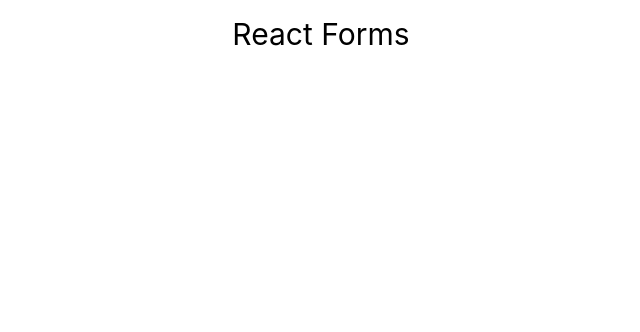
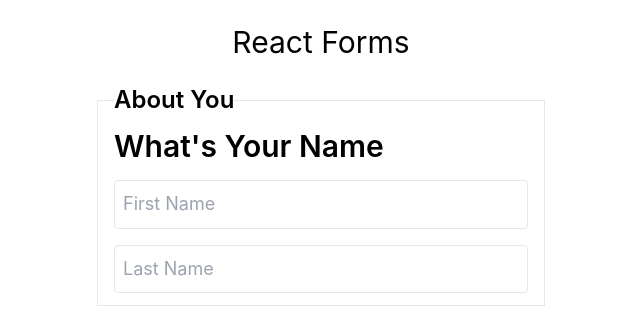
Before and after one commit to G3RGES/dynamic-form, a React (Create React App) app: page / in a window 1280 px wide. Shown: the top 332 px of the page, without its empty margins (319-959 px from the left). Built offline with nearby package versions, Linux system fonts and the light colour scheme.

Commit message:
Update App.js

```diff
--- a/src/App.js
+++ b/src/App.js
@@ -1,7 +1,31 @@
 function App() {
+  const handleInput = () => {};
+
   return (
     <div className="">
-      <h1 className="text-3xl text-center my-2 py-2">React Forms</h1>
+      <h1 className="text-3xl text-center my-4 py-2">React Forms</h1>
+      <form className="w-5/6 max-w-md mx-auto">
+        <fieldset className="flex flex-col border py-3 px-4">
+          <legend className="text-2xl font-semibold">About You</legend>
+          <label className="text-3xl font-semibold">What's Your Name</label>
+          <input
+            className="border rounded text-lg leading-tight py-3 px-2 mt-4 focus:outline-indigo-500"
+            id="firstName"
+            name="firstName"
+            placeholder="First Name"
+            type="text"
+            onChange={handleInput}
+          />
+          <input
+            className="border rounded text-lg leading-tight py-3 px-2 mt-4 focus:outline-indigo-500"
+            id="lastName"
+            name="lastName"
+            placeholder="Last Name"
+            type="text"
+            onChange={handleInput}
+          />
+        </fieldset>
+      </form>
     </div>
   );
 }
```
